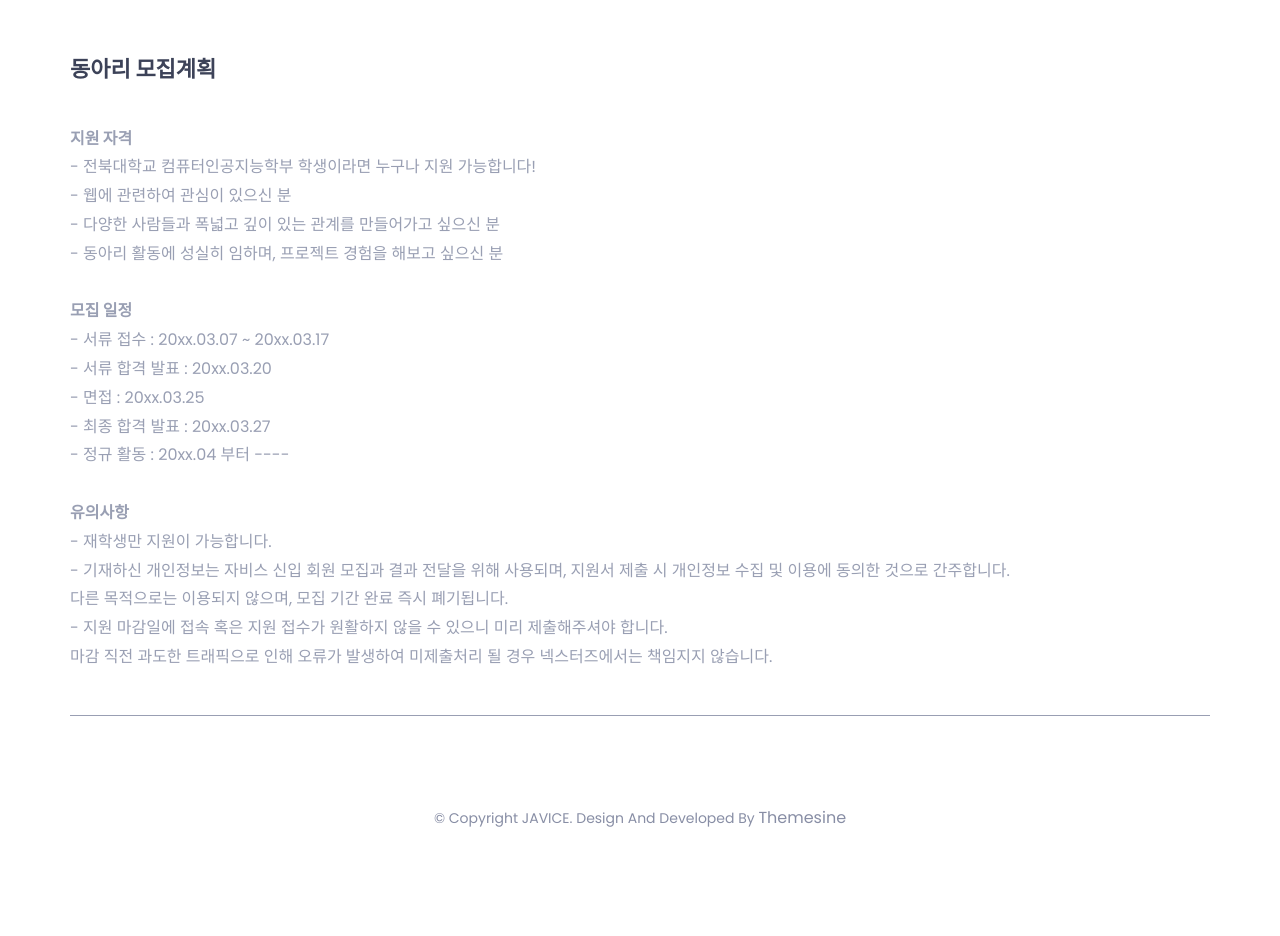
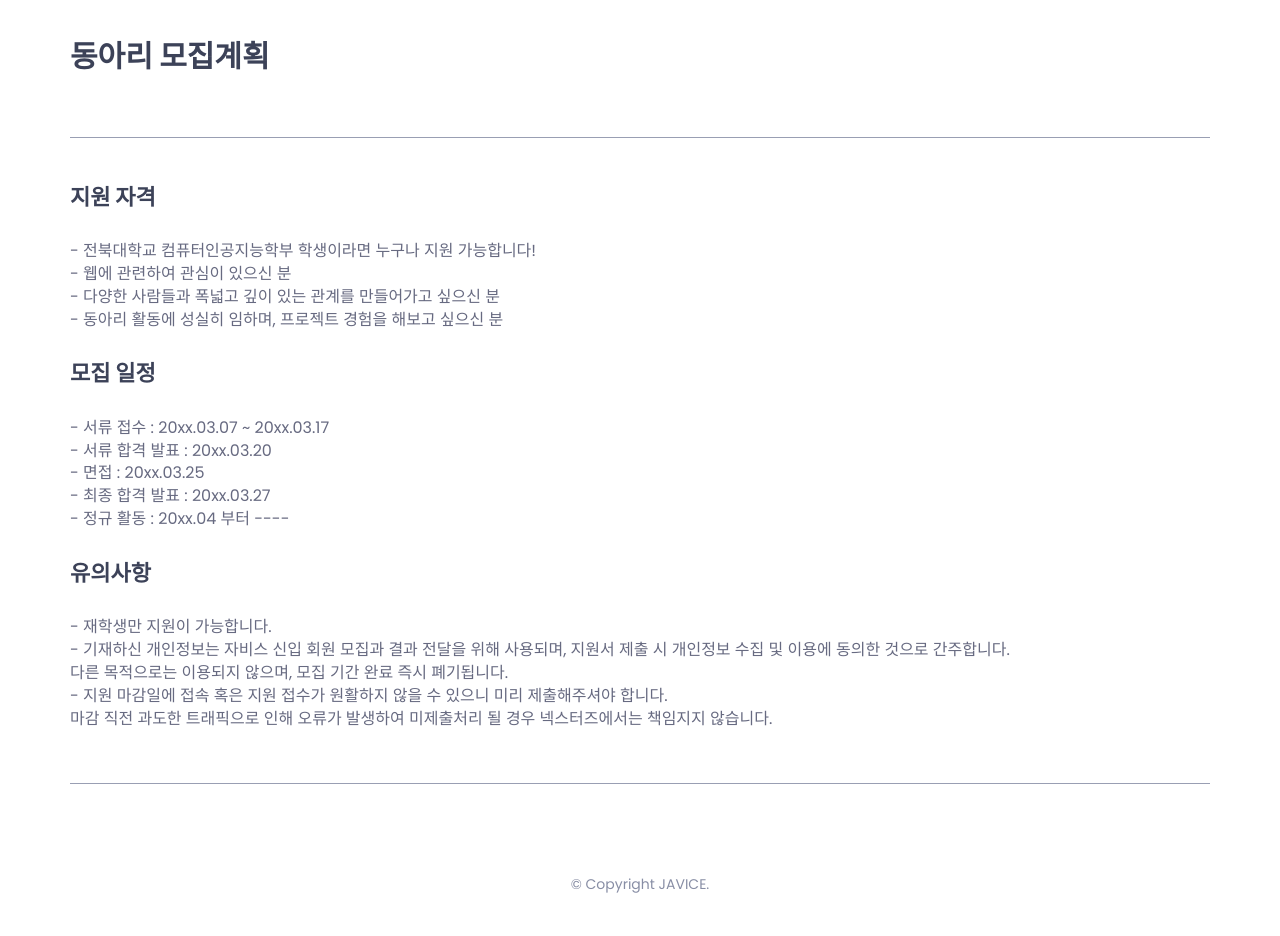
Before and after one commit to jikim08/JAVICE_hompage, a plain HTML site: page browny-v1.0/recruitment.html in a window 1280 px wide. Shown: the part 940-1876 px from the top of the page. Before the commit the page ends 1811 px from the top, so only its background shows below. Drawn offline with nearby package versions, Linux system fonts and the light colour scheme.

Commit message:
Modify recruitment titles and Footer

```diff
--- a/browny-v1.0/assets/css/style.css
+++ b/browny-v1.0/assets/css/style.css
@@ -328,7 +328,7 @@ nav.navbar.bootsnav .navbar-toggle i{color: #000000;}
 /*-------------------------------------
         +.  recruitment
 --------------------------------------*/
-.recruitment {padding: 50px 0 50px;}
+.recruitment {padding: 30px 0 50px;}
 .recruitment-content {padding-top: 50px;}
 /*.single-about-txt*/
 .single-recruitment-txt h3 {
@@ -337,10 +337,16 @@ nav.navbar.bootsnav .navbar-toggle i{color: #000000;}
     text-transform: initial;
     line-height: 1.8;
 }
+.single-recruitment-txt h1 {
+    font-size:30px;
+    color: #3c4258;
+    text-transform: initial;
+    line-height: 1.8;
+}
 .single-recruitment-txt p {
     font-size: 16px;
     color: #999fb3;
-    padding: 35px 0 43px;
+    padding: 10px 0 43px;
     border-bottom: 1px solid #999fb3;
 }
 .single-recruitment-add-info {
--- a/browny-v1.0/recruitment.html
+++ b/browny-v1.0/recruitment.html
@@ -124,26 +124,27 @@
 					<div class="row">
 						<div class="col-sm-12">
 							<div class="single-recruitment-txt">
-								<h3>
-								<strong>
-									동아리 모집계획
-								</strong>
-								</h3>
+								<h1>
+									<strong>
+										동아리 모집계획
+									</strong>
+								</h1>
+
 								<p>
-									<strong>지원 자격</strong><br>
+									<h3><br><strong>지원 자격</strong></h3><br>
  - 전북대학교 컴퓨터인공지능학부 학생이라면 누구나 지원 가능합니다!<br>
  - 웹에 관련하여 관심이 있으신 분<br>
  - 다양한 사람들과 폭넓고 깊이 있는 관계를 만들어가고 싶으신 분<br>
  - 동아리 활동에 성실히 임하며, 프로젝트 경험을 해보고 싶으신 분<br>
  <br>
-<strong>모집 일정</strong><br>
+<h3><strong>모집 일정</strong></h3><br>
  - 서류 접수 : 20xx.03.07 ~ 20xx.03.17<br>
  - 서류 합격 발표 : 20xx.03.20<br>
  - 면접 : 20xx.03.25<br>
  - 최종 합격 발표 : 20xx.03.27<br>
  - 정규 활동 : 20xx.04 부터 ----<br>
  <br>
-<strong>유의사항</strong><br>
+<h3><strong>유의사항</strong></h3><br>
  - 재학생만 지원이 가능합니다.<br>
   - 기재하신 개인정보는 자비스 신입 회원 모집과 결과 전달을 위해 사용되며, 지원서 제출 시 개인정보 수집 및 이용에 동의한 것으로 간주합니다. <br>
     다른 목적으로는 이용되지 않으며, 모집 기간 완료 즉시 폐기됩니다.<br>
@@ -164,7 +165,7 @@
 			<div class="container">
 				<div class="hm-footer-copyright text-center">
 					<p>
-						&copy; copyright JAVICE. design and developed by <a href="https://www.themesine.com/">themesine</a>
+						&copy; copyright JAVICE.
 					</p><!--/p-->
 				</div><!--/.text-center-->
 			</div><!--/.container-->
```
Also changed, not shown: browny-v1.0/about.html (+1 -1 lines), browny-v1.0/activity.html (+1 -1 lines), browny-v1.0/contact.html (+1 -1 lines), browny-v1.0/index.html (+1 -1 lines).
